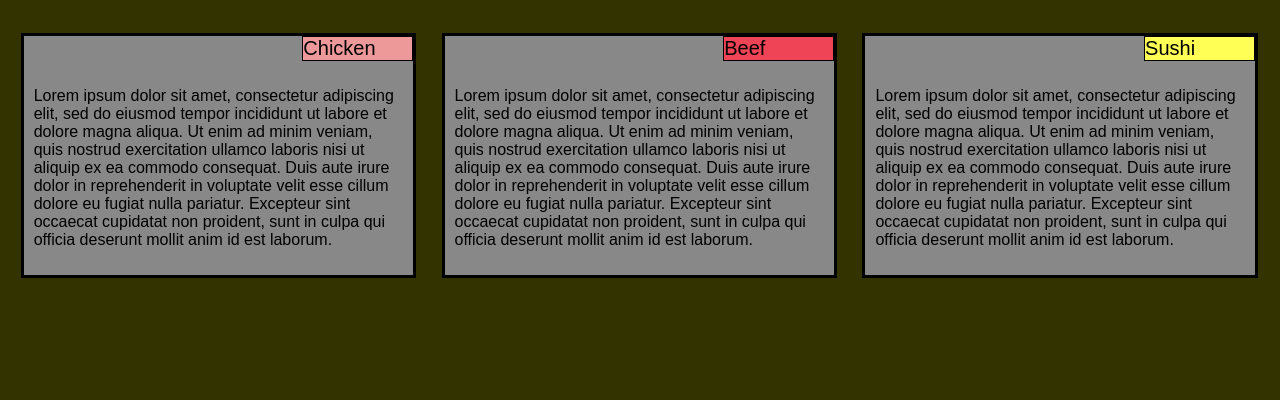
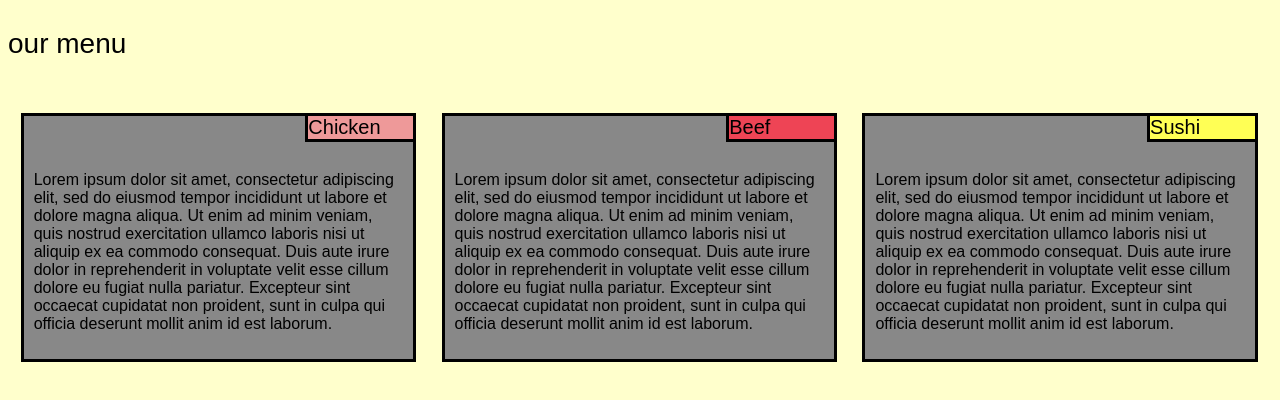
Before and after one commit to Generatoror/coursera-restaurant-1, a plain HTML site: page mod2-solution/index.html in a window 1280 px wide. Drawn offline with Linux system fonts and the light colour scheme.

Commit message:
Update index.html

```diff
--- a/mod2-solution/index.html
+++ b/mod2-solution/index.html
@@ -7,9 +7,9 @@
     }
     body{
       font-family: sans-serif;
-      background-color:#333300;
+      background-color:#FFFFCC;
     }
-    h1{
+    #title-main{
       font-size:1.75em;
     }
     .infobox {
@@ -21,11 +21,11 @@
     }
     .box-title{
       font-size:1.25em;
-      border:1px solid #000000;
+      border:3px solid #000000;
       position:relative;
-      bottom:10px;
+      bottom:13px;
       width:30%;
-      left:calc(70% + 10px);
+      left:calc(70% + 13px);
     }
     .box-title:hover{
        font-size:1.5em;
@@ -65,6 +65,7 @@
     <title>My restaurant</title>
   </head>
 <body>
+  <p id ="title-main">our menu</p>
   <div class="infobox cont-bg cont-md cont-sm">
     <div id = "chicken" class = "box-title">Chicken</div>
     <p>Lorem ipsum dolor sit amet, consectetur adipiscing elit, sed do eiusmod tempor incididunt ut labore et dolore magna aliqua. Ut enim ad minim veniam, quis nostrud exercitation ullamco laboris nisi ut aliquip ex ea commodo consequat. Duis aute irure dolor in reprehenderit in voluptate velit esse cillum dolore eu fugiat nulla pariatur. Excepteur sint occaecat cupidatat non proident, sunt in culpa qui officia deserunt mollit anim id est laborum.</p>
```
